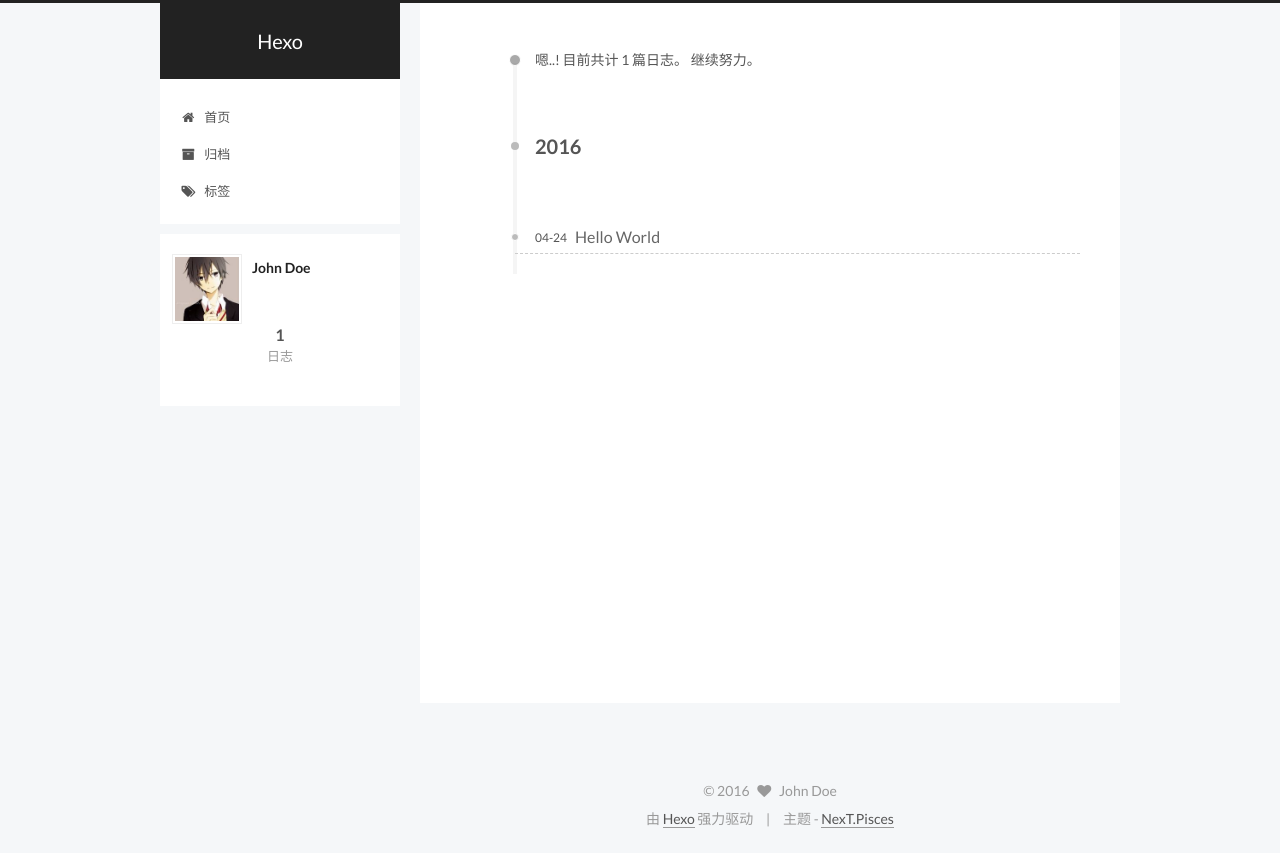
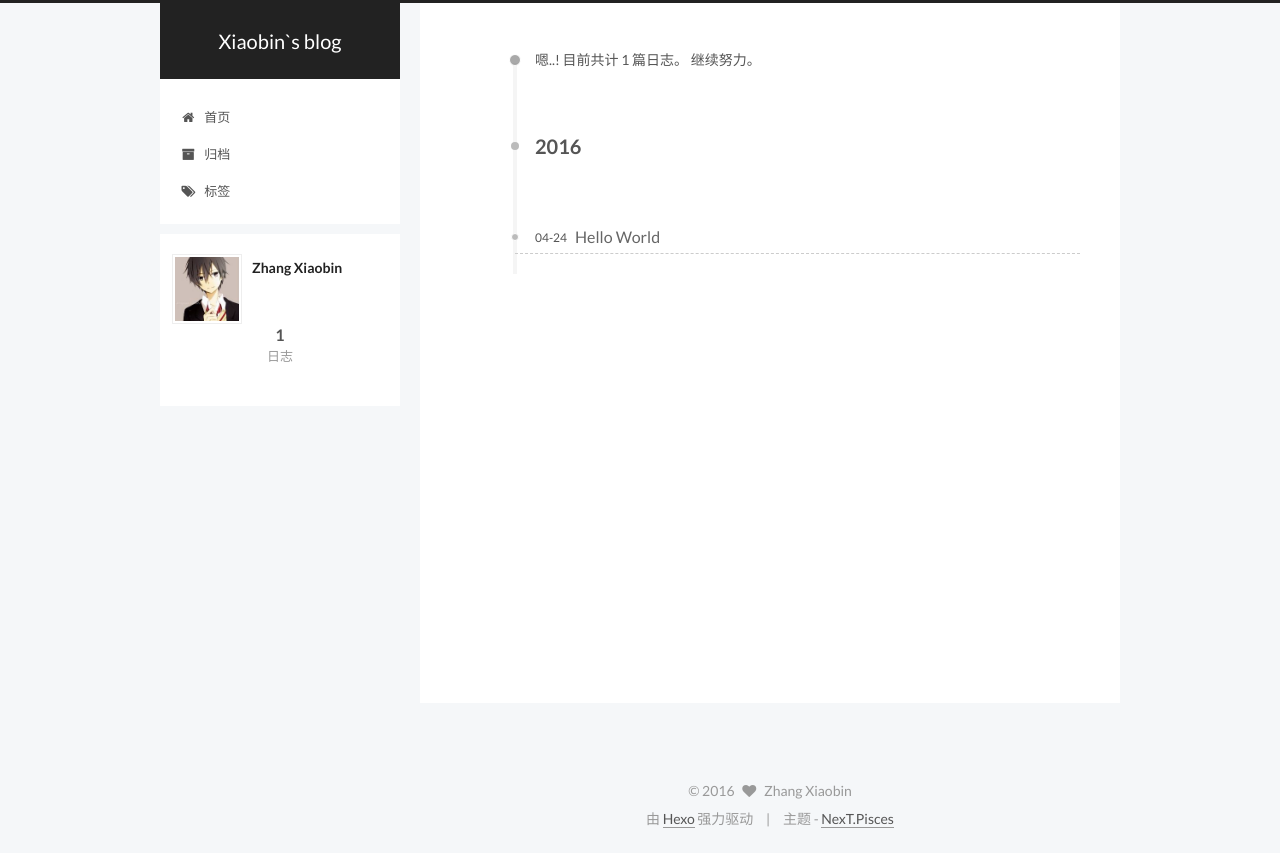
Before and after one commit to xiaobinshiyan/xiaobinshiyan.github.io, a plain HTML site: page archives/2016/04/index.html in a window 1280 px wide. Drawn offline with Linux system fonts and the light colour scheme.

Commit message:
Site updated: 2016-04-25 23:25:09

```diff
--- a/archives/2016/04/index.html
+++ b/archives/2016/04/index.html
@@ -82,12 +82,12 @@
 
 <meta name="description">
 <meta property="og:type" content="website">
-<meta property="og:title" content="Hexo">
+<meta property="og:title" content="Xiaobin`s blog">
 <meta property="og:url" content="http://yoursite.com/archives/2016/04/index.html">
-<meta property="og:site_name" content="Hexo">
+<meta property="og:site_name" content="Xiaobin`s blog">
 <meta property="og:description">
 <meta name="twitter:card" content="summary">
-<meta name="twitter:title" content="Hexo">
+<meta name="twitter:title" content="Xiaobin`s blog">
 <meta name="twitter:description">
 
 
@@ -106,7 +106,7 @@
   };
 </script>
 
-  <title> 归档 | Hexo </title>
+  <title> 归档 | Xiaobin`s blog </title>
 </head>
 
 <body itemscope itemtype="http://schema.org/WebPage" lang="zh-Hans">
@@ -137,7 +137,7 @@
   <div class="custom-logo-site-title">
     <a href="/"  class="brand" rel="start">
       <span class="logo-line-before"><i></i></span>
-      <span class="site-title">Hexo</span>
+      <span class="site-title">Xiaobin`s blog</span>
       <span class="logo-line-after"><i></i></span>
     </a>
   </div>
@@ -296,8 +296,8 @@
         <div class="site-author motion-element" itemprop="author" itemscope itemtype="http://schema.org/Person">
           <img class="site-author-image" itemprop="image"
                src="/images/default_avatar.jpg"
-               alt="John Doe" />
-          <p class="site-author-name" itemprop="name">John Doe</p>
+               alt="Zhang Xiaobin" />
+          <p class="site-author-name" itemprop="name">Zhang Xiaobin</p>
           <p class="site-description motion-element" itemprop="description"></p>
         </div>
         <nav class="site-state motion-element">
@@ -347,7 +347,7 @@
   <span class="with-love">
     <i class="fa fa-heart"></i>
   </span>
-  <span class="author" itemprop="copyrightHolder">John Doe</span>
+  <span class="author" itemprop="copyrightHolder">Zhang Xiaobin</span>
 </div>
 
 <div class="powered-by">
--- a/css/main.css
+++ b/css/main.css
@@ -1535,7 +1535,7 @@ pre .javascript .function {
   width: 4px;
   height: 4px;
   border-radius: 50%;
-  background: #93adff;
+  background: #b3b637;
 }
 .links-of-blogroll {
   font-size: 13px;
```
Also changed, not shown: 2016/04/24/hello-world/index.html (+6 -6 lines), archives/2016/index.html (+8 -8 lines), archives/index.html (+8 -8 lines), index.html (+8 -8 lines).
